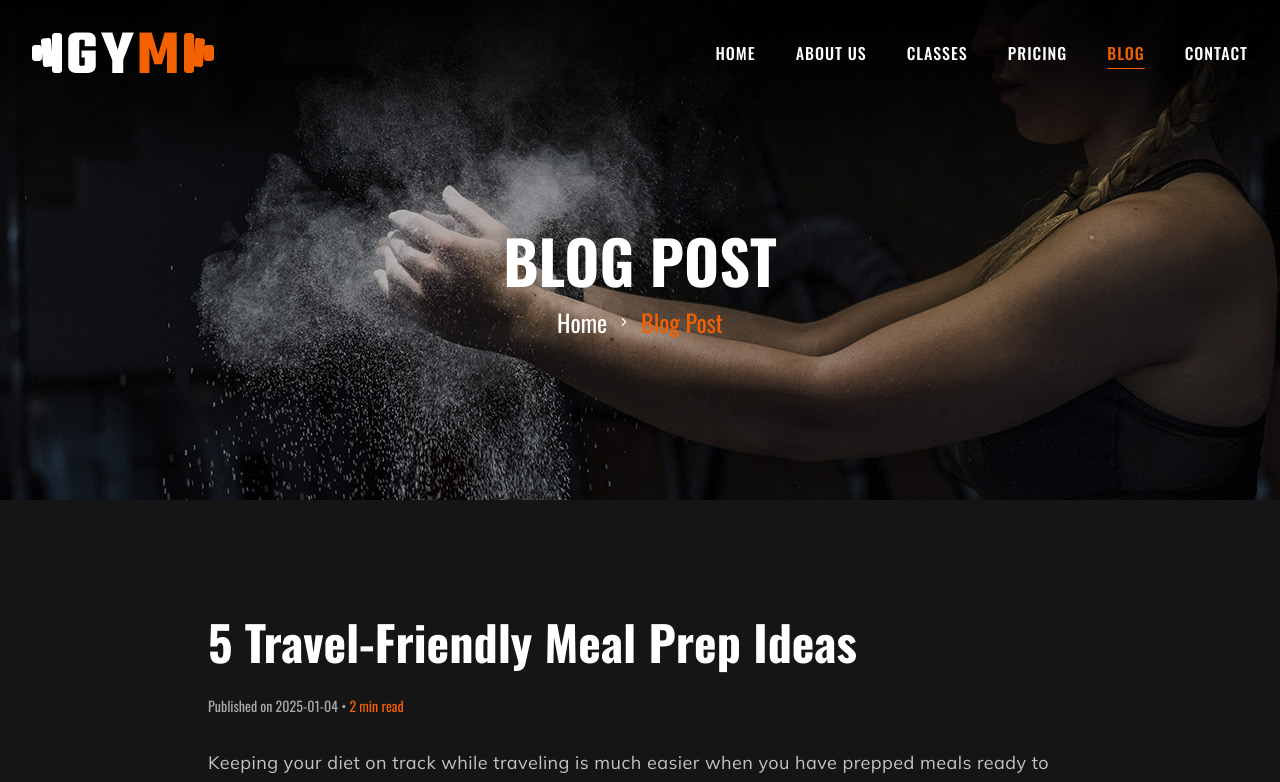
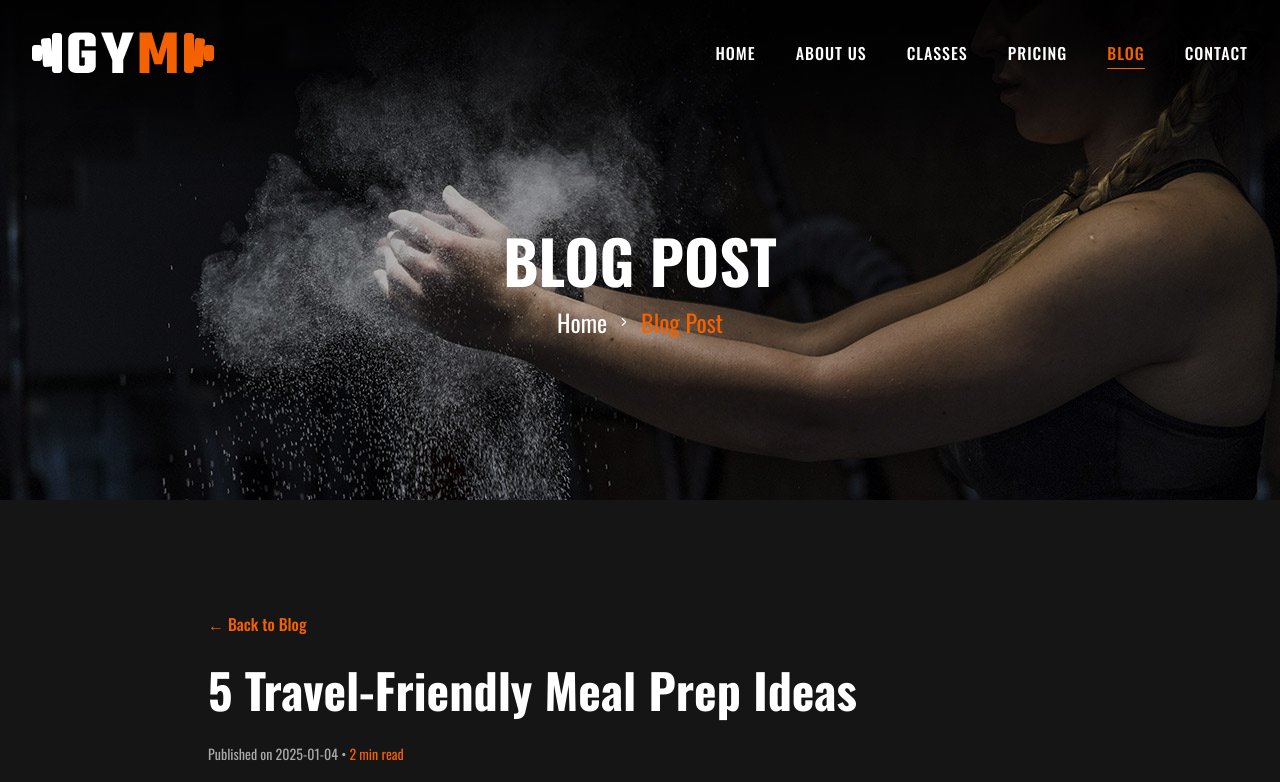
Before and after one commit to felipe-muner/podium-gym, a Next.js app: page /blog/5-travel-friendly-meal-prep-ideas in a window 1280 px wide. Shown: the top 782 px of the page. Built offline with nearby package versions, Linux system fonts and the light colour scheme.

Commit message:
feat: back button + better not found page

```diff
--- a/app/blog/[slug]/page.tsx
+++ b/app/blog/[slug]/page.tsx
@@ -1,4 +1,5 @@
 import React from "react";
+import Link from "next/link";
 import { notFound } from "next/navigation";
 import { blogPosts } from "@/components/Blog/data";
 import { Breadcrumb } from "@/components/Breadcrumb";
@@ -26,6 +27,14 @@ const BlogPostPage = async (props: BlogPostPageProps) => {
       {/* Blog Post Content */}
       <div className="bg-brand-background-2 text-brand-gray-light min-h-screen py-8 mt-20">
         <div className="max-w-4xl mx-auto px-4">
+          {/* Back Button */}
+          <Link
+            href="/blog"
+            className="inline-block mb-6 text-brand-orange font-medium hover:underline"
+          >
+            ← Back to Blog
+          </Link>
+
           {/* Title Section */}
           <h1 className="text-5xl font-extrabold text-white mb-6 leading-tight">
             {post.title}
--- a/app/not-found.tsx
+++ b/app/not-found.tsx
@@ -3,7 +3,7 @@ import Link from 'next/link';
 export default function NotFound() {
   return (
     <div className="flex min-h-screen flex-col items-center justify-center bg-brand-background-1 text-brand-gray-light">
-      <div className="text-center">
+      <div className="text-center border-2 border-brand-gray-charcoal p-20">
         <h1 className="text-5xl font-oswald font-bold text-brand-orange mb-4">
           Page Not Found
         </h1>
@@ -12,7 +12,7 @@ export default function NotFound() {
         </p>
         <Link
           href="/"
-          className="inline-block px-6 py-3 text-brand-black font-mulish font-medium bg-brand-orange hover:bg-opacity-90 rounded-lg transition"
+          className="inline-block px-6 py-3 text-white font-mulish font-medium bg-brand-orange hover:bg-opacity-90 transition"
         >
           Return Home
         </Link>
```
